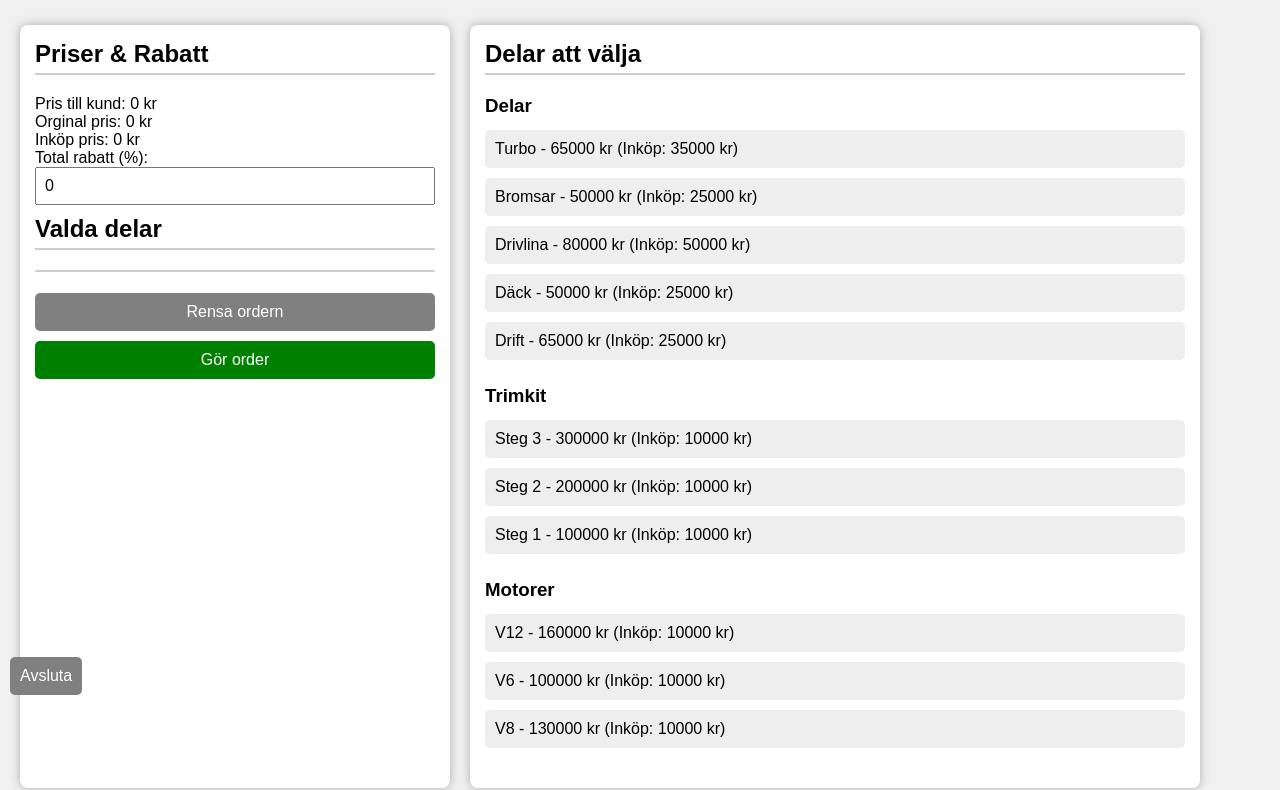
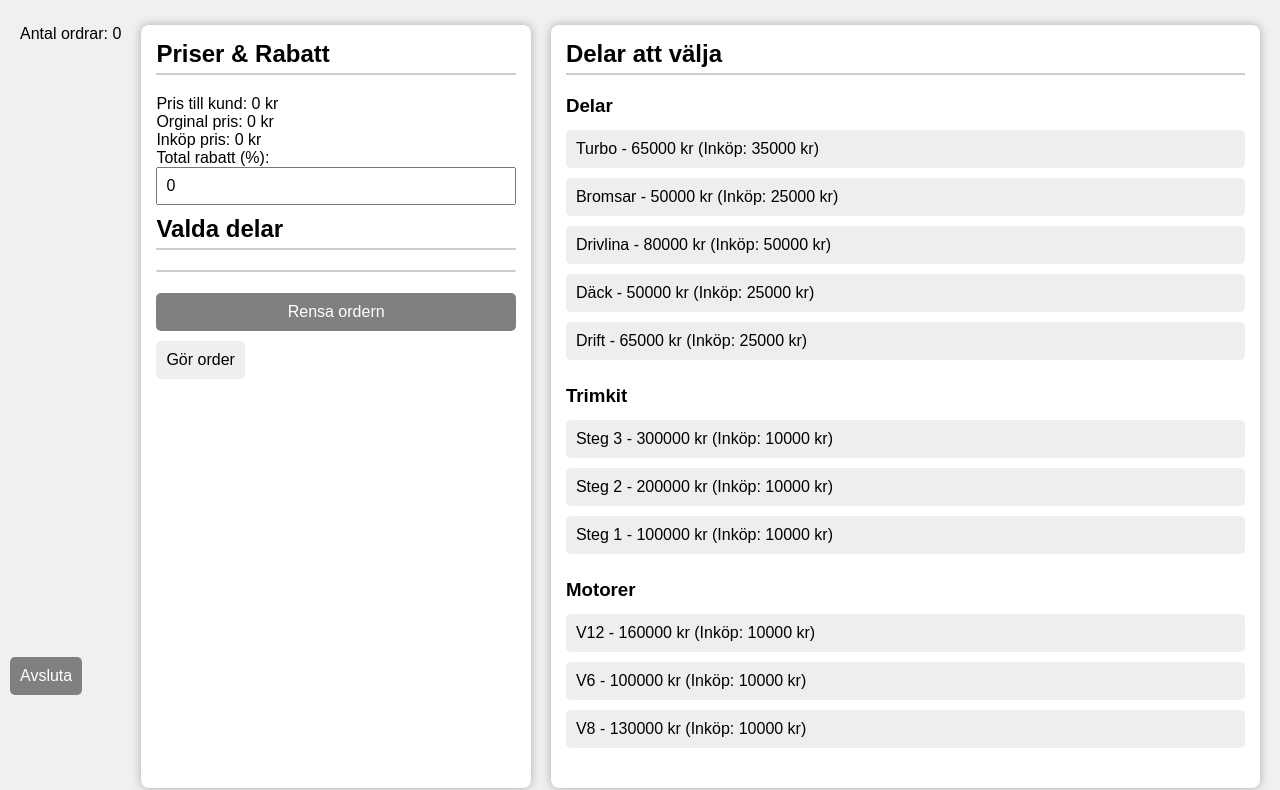
Before and after one commit to Foodoracomes/Autounive, a plain HTML site: page index.html in a window 1280 px wide. Shown: the part 90-880 px from the top of the page. Drawn offline with Linux system fonts and the light colour scheme.

Commit message:
Update index.html

```diff
--- a/index.html
+++ b/index.html
@@ -80,11 +80,6 @@
     color: white;
     width: 100%;
   }
-  button#doOrder {
-    background: green;
-    color: white;
-    width: 100%;
-  }
   button#btnInService, button#btnOutService {
     width: 48%;
     background: #2196f3;
@@ -141,7 +136,7 @@
   textarea#summaryBox {
     width: 100%;
     height: 150px;
-    font-size: 16px;
+    font-size: 20px;
     resize: none;
     margin-top: 10px;
     padding: 10px;
@@ -154,15 +149,6 @@
   }
   .part-category h3 {
     margin-bottom: 8px;
-  }
-
-  /* Order count */
-  #orderCount {
-    position: fixed;
-    top: 10px;
-    right: 10px;
-    font-weight: bold;
-    font-size: 18px;
   }
 </style>
 </head>
```
